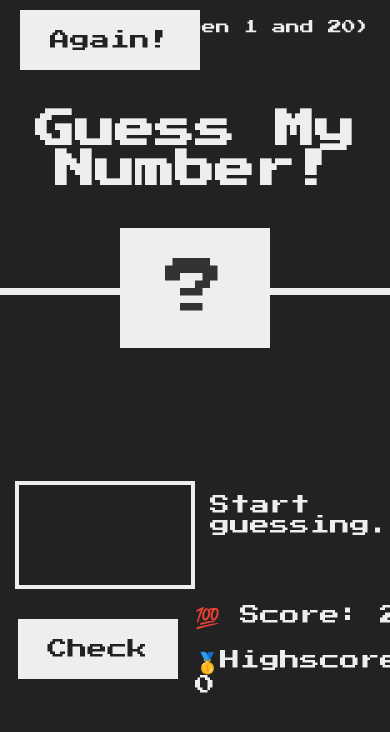
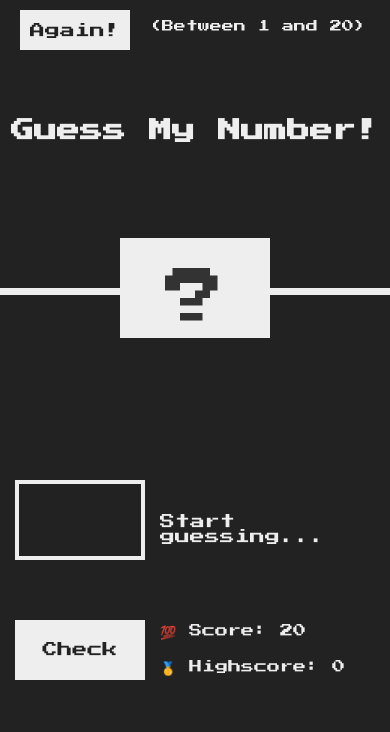
Before and after one commit to YG-Kael/Guess-My-Number, a plain HTML site: page index.html in a window 390 px wide. Shown: the top 732 px of the page. Drawn offline with Linux system fonts and the light colour scheme.

Commit message:
i changed some codes

```diff
--- a/script.js
+++ b/script.js
@@ -39,7 +39,7 @@
       document.querySelector(".score").textContent = score;
     } else {
       //   document.querySelector(".message").textContent = "💥 You lost the game!";
-      displayMessage("💥 You lost the game!");
+      displayMessage("💥You lost the game!");
       document.querySelector(".score").textContent = 0;
     }
     //     //when the guess is too high
--- a/style.css
+++ b/style.css
@@ -1,4 +1,4 @@
-@import url("https://fonts.googleapis.com/css?family=Press+Start+2P&display=swap");
+@import url('https://fonts.googleapis.com/css?family=Press+Start+2P&display=swap');
 
 * {
   margin: 0;
@@ -12,7 +12,7 @@
 }
 
 body {
-  font-family: "Press Start 2P", sans-serif;
+  font-family: 'Press Start 2P', sans-serif;
   color: #eee;
   background-color: #222;
   /* background-color: #60b347; */
@@ -119,17 +119,37 @@
 }
 
 @media screen and (max-width: 440px) {
+  h1 {
+    font-size: 2.3rem;
+    top: 45%;
+  }
+
+  .between {
+    font-size: 1.2rem;
+    width: 22rem;
+  }
   .again {
+    width: 11rem;
+    height: 4rem;
+    padding: 0.5rem;
+    font-size: 1.5rem;
     top: 0rem;
     margin: 1rem 0rem 4rem 0rem;
   }
+
+  .number {
+    height: 10rem;
+  }
   .guess {
-    width: 18rem;
+    width: 13rem;
+    height: 8rem;
     margin-left: 1.5rem;
     margin-top: 2rem;
   }
 
   .message {
+    width: 25.2rem;
+    font-size: 1.5rem;
     margin-left: 1.5rem;
   }
 
@@ -140,4 +160,24 @@
   .btn {
     /* margin-top: 3rem; */
   }
+
+  .check {
+    width: 13rem;
+    height: 6rem;
+    padding: 0.5rem;
+    font-size: 1.5rem;
+    margin-top: 3rem;
+    margin-left: 1.5rem;
+  }
+  .label-score {
+    font-size: 1.3rem;
+    width: 18rem;
+    margin-left: 1.5rem;
+  }
+
+  .label-highscore {
+    font-size: 1.3rem;
+    width: 21rem;
+    margin-left: 1.5rem;
+  }
 }
```
Also changed, not shown: index.html (+1 -1 lines).
